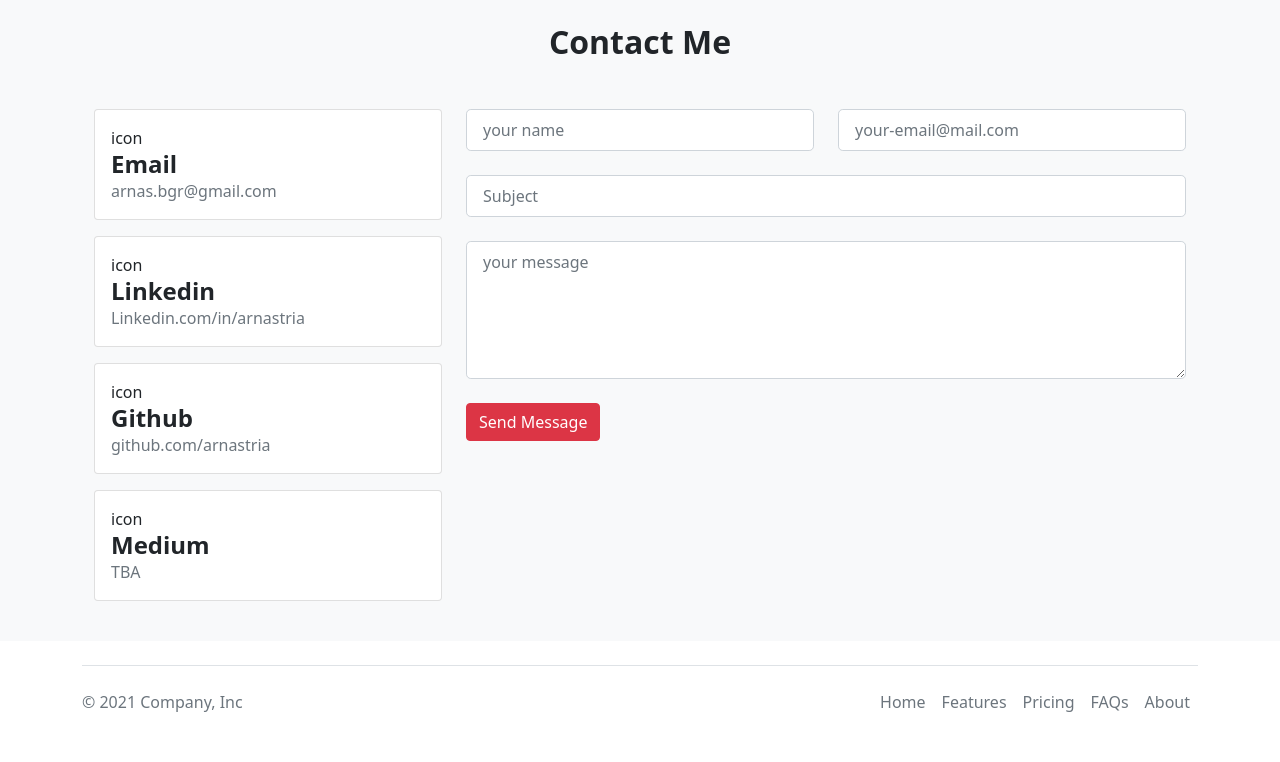
After one commit to ramadhanappp/Melodia, a Django app: page /man in a window 1280 px wide. The commit adds this page. Shown: the part 401-1163 px from the top of the page. Run offline with Django 3.2, Linux system fonts and the light colour scheme.

Commit message:
yeay akhirnya bisa

```diff
--- /dev/null
+++ b/mainapp/templates/Man.html
@@ -0,0 +1,83 @@
+{% extends 'base.html' %}
+{% load static %}
+
+{% block content %}
+<div style="margin-top: 100px;">
+    <div class=" header-content container-lg">
+        <div class="row justify-content-start align-items-center">
+            <div class="col-md-6">
+                <img src="https://jejakpiknik.com/wp-content/uploads/2021/05/toko-laptop-di-margonda-depok.jpg">
+            </div>
+            <div class="col-md-6">
+                <div class="profile-text">
+                    <p>Welcome, customer !</p>
+                    <h1 class="fw-bold fs-1 text-danger text-uppercase">Console</h1>
+                    <p>Find your best and top quality electronic goods here. lorem ipsum dolor sit amet.</p>
+                    <button class="btn btn-danger">See Review</button>
+                </div>
+            </div>
+        </div>
+    </div>
+</div>
+
+<div class="bg-light">
+    <div class="container-lg py-4 mb-4">
+        <div class="row justify-content-center">
+            <div class="col-lg-8">
+                <div class="section-title text-center">
+                    <h2 class="fw-bold mb-5">Contact Me</h2>
+                </div>
+            </div>
+            <div class="row">
+                <div class="col-lg-4">
+                    <div class="card d-flex mb-3 p-3">
+                        <span>icon</span>
+                        <h5 class="fw-bold fs-4 m-0">Email</h5>
+                        <p class="text-muted m-0">arnas.bgr@gmail.com</p>
+                    </div>
+                    <div class="card d-flex mb-3 p-3">
+                        <span>icon</span>
+                        <h5 class="fw-bold fs-4 m-0">Linkedin</h5>
+                        <p class="text-muted m-0">Linkedin.com/in/arnastria</p>
+                    </div>
+                    <div class="card d-flex mb-3 p-3">
+                        <span>icon</span>
+                        <h5 class="fw-bold fs-4 m-0">Github</h5>
+                        <p class="text-muted m-0">github.com/arnastria</p>
+                    </div>
+                    <div class="card d-flex mb-3 p-3">
+                        <span>icon</span>
+                        <h5 class="fw-bold fs-4 m-0">Medium</h5>
+                        <p class="text-muted m-0">TBA</p>
+                    </div>
+                </div>
+                <div class="col-lg-8">
+                    <div class="contact-form">
+                        <div class="row">
+                            <div class="col-lg-6 mb-4">
+                                <input type="text" placeholder="your name" class="form-control form-control-lg fs-6">
+                            </div>
+                            <div class="col-lg-6 mb-4">
+                                <input type="text" placeholder="your-email@mail.com"
+                                    class="form-control form-control-lg fs-6">
+                            </div>
+                        </div>
+                        <div class="row">
+                            <div class="col-lg-12 mb-4">
+                                <input type="text" placeholder="Subject" class="form-control form-control-lg fs-6">
+                            </div>
+                            <div class="col-lg-12 mb-4">
+                                <textarea rows="5" placeholder="your message"
+                                    class="form-control form-control-lg fs-6"></textarea>
+                            </div>
+                        </div>
+                        <div>
+                            <button type="button" class="btn btn-danger">Send Message</button>
+                        </div>
+                    </div>
+                </div>
+            </div>
+        </div>
+    </div>
+</div>
+{% endblock content %}
--- a/mainapp/urls.py
+++ b/mainapp/urls.py
@@ -3,6 +3,7 @@ from django.urls.resolvers import URLPattern
 from . import views
 
 urlpatterns = [
+    path('man', views.man),
     path('woman', views.woman),
     path('example', views.example),
     path('second', views.second_page),
--- a/mainapp/views.py
+++ b/mainapp/views.py
@@ -18,4 +18,8 @@ def example(request):
 
 
 def woman(request):
-    return(request, 'woman.html')
+    return render(request, 'woman.html')
+
+
+def man(request):
+    return render(request, "man.html")
--- a/templates/base.html
+++ b/templates/base.html
@@ -5,7 +5,7 @@
 
 <head>
     <meta charset="utf-8">
-    <title>Toko kardus</title>
+    <title>Dating Simulator</title>
     <!-- CSS only -->
     <link href="https://cdn.jsdelivr.net/npm/bootstrap@5.1.0/dist/css/bootstrap.min.css" rel="stylesheet"
         integrity="sha384-KyZXEAg3QhqLMpG8r+8fhAXLRk2vvoC2f3B09zVXn8CA5QIVfZOJ3BCsw2P0p/We" crossorigin="anonymous">
```
Also changed, not shown: mainapp/templates/woman.html (+52 -7 lines), static/Images/Devi.jpg (added), static/Images/yessy.jpg (deleted), static/Images/yessy2.jpg (added).
